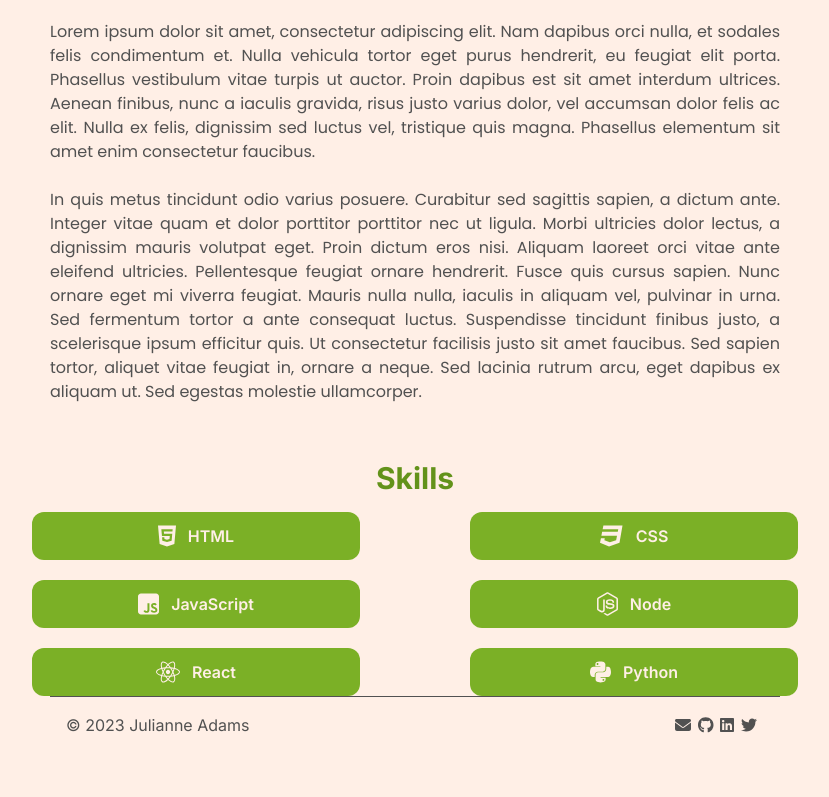
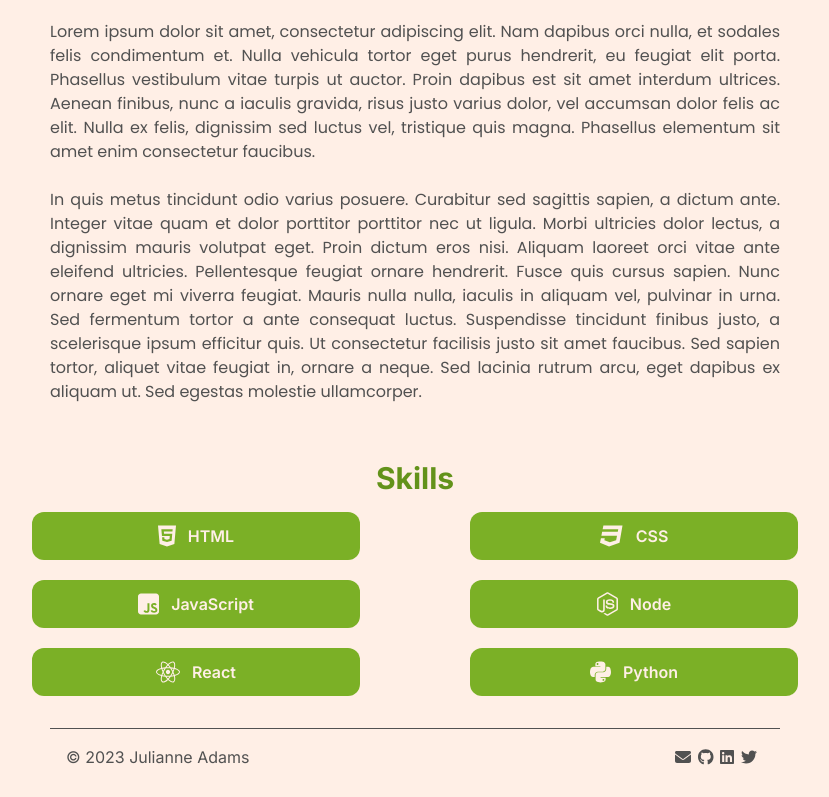
Before and after one commit to LeftySolara/portfolio, a Next.js app: page / in a window 1280 px wide. Shown: the part 892-1689 px from the top of the page, without its empty margins (225-1054 px from the left). Before the commit the page ends 1657 px from the top, so only its background shows below. Built offline with nearby package versions, Linux system fonts and the light colour scheme.

Commit message:
Add: space above footer

```diff
--- a/src/app/_components/Footer/Footer.tsx
+++ b/src/app/_components/Footer/Footer.tsx
@@ -2,7 +2,7 @@
 
 const Footer = () => {
   return (
-    <div className="flex justify-center w-full">
+    <div className="flex justify-center w-full mt-8">
       <div className="flex flex-col w-10/12">
         <hr className="m-auto w-full" />
         <div className="flex flex-row justify-between p-4">
```
